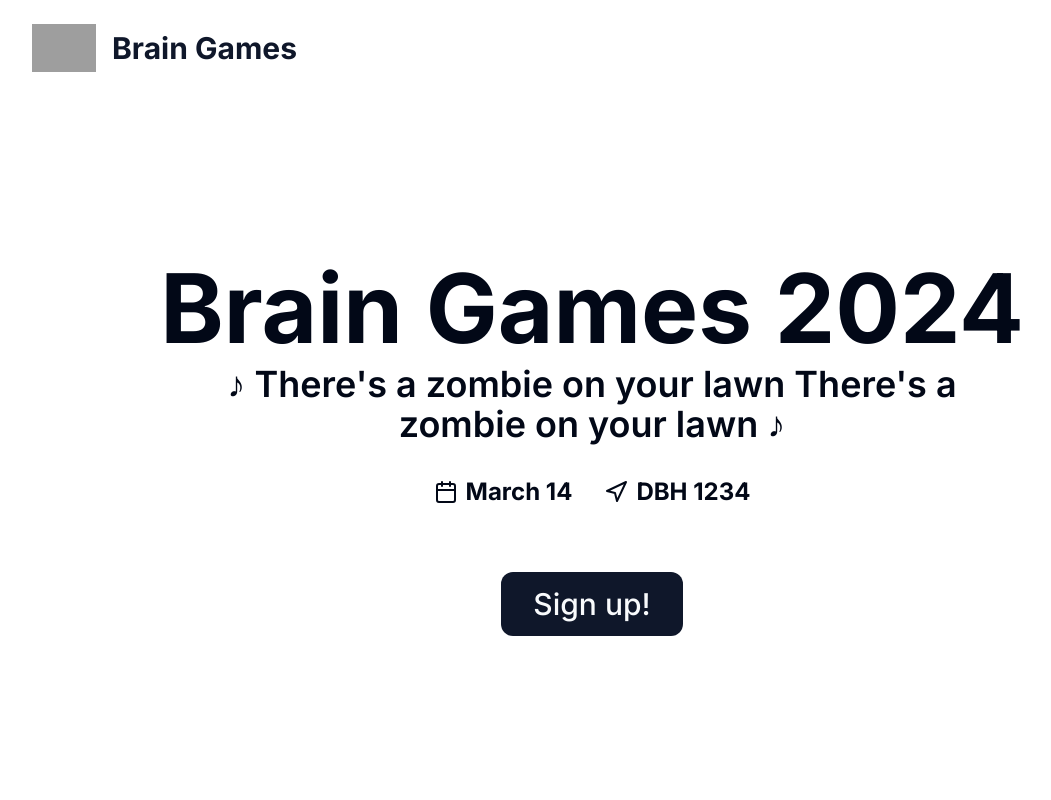
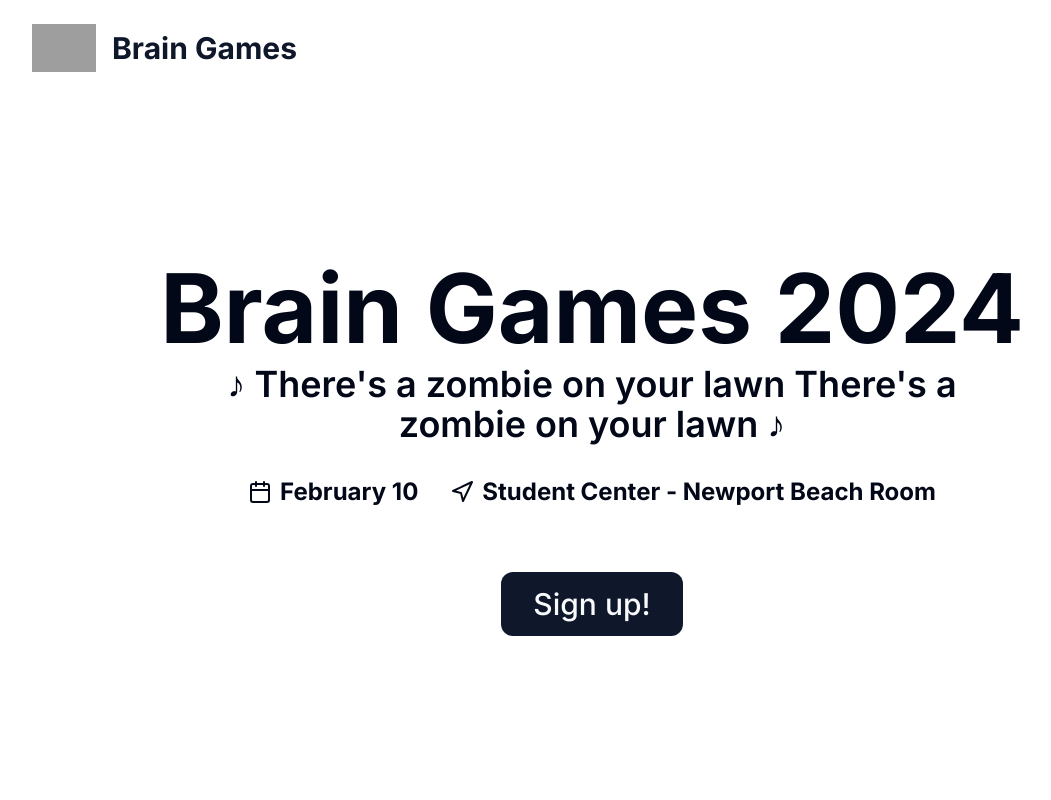
Before and after one commit to icssc/brain-games-2024, a Next.js app: page / in a window 1280 px wide. Shown: the top 800 px of the page, without its empty margins (48-1099 px from the left). Built offline with nearby package versions, Linux system fonts and the light colour scheme; grey boxes are pictures that could not be loaded.

Commit message:
feat: update time and location

```diff
--- a/src/components/Hero.tsx
+++ b/src/components/Hero.tsx
@@ -15,11 +15,11 @@ const Hero = () => {
                 <div className="flex-center gap-x-8">
                     <div className="flex-center flex-row gap-x-2 text-2xl font-bold">
                         <Calendar />
-                        <p>March 14</p>
+                        <p>February 10</p>
                     </div>
                     <div className="flex-center flex-row gap-x-2 text-2xl font-bold">
                         <Navigation />
-                        <p>DBH 1234</p>
+                        <p>Student Center - Newport Beach Room</p>
                     </div>
                 </div>
             </div>
```
